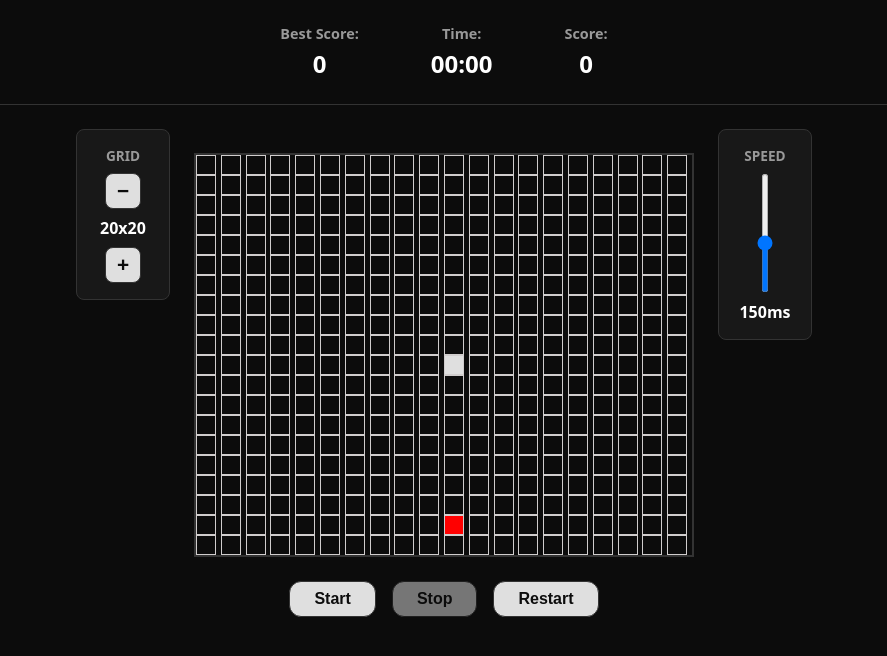
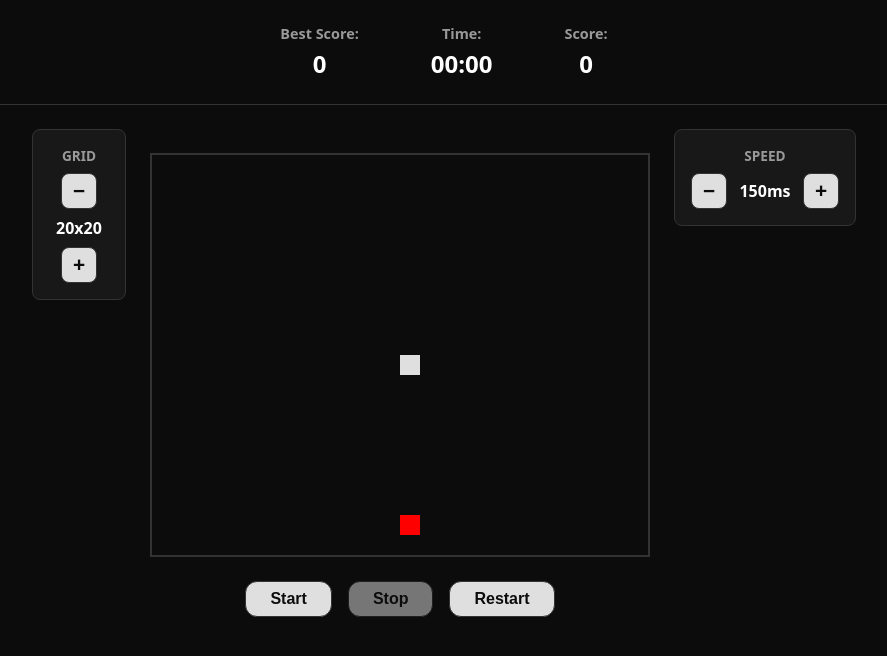
Before and after one commit to narutopanu1999-lang/Snake-game-using-Js, a plain HTML site: page index.html in a window 1280 px wide. Shown: the whole page, without its empty margins (196-1083 px from the left). Drawn offline with Linux system fonts and the light colour scheme.

Commit message:
Replace speed slider with buttons
Co-authored-by: Copilot App <223556219+Copilot@users.noreply.github.com>

```diff
--- a/game.js
+++ b/game.js
@@ -3,6 +3,9 @@ let col = 20;
 let row = 20;
 let minGridSize = 10;
 let maxGridSize = 50;
+let minSpeed = 50;
+let maxSpeed = 300;
+let speedStep = 25;
 
 let intervalId = null;
 let timerIntervalId = null;
@@ -98,9 +101,11 @@ function adjustGridSize(delta) {
     document.getElementById('gridPlusBtn').disabled = col >= maxGridSize;
 }
 
-function updateSpeed() {
-    speed = Number(document.getElementById('speedSlider').value);
+function adjustSpeed(direction) {
+    speed = Math.max(minSpeed, Math.min(maxSpeed, speed - direction * speedStep));
     document.getElementById('speedDisplay').textContent = speed + 'ms';
+    document.getElementById('speedMinusBtn').disabled = speed >= maxSpeed;
+    document.getElementById('speedPlusBtn').disabled = speed <= minSpeed;
 
     if(gameRunning) {
        clearInterval(intervalId);
@@ -133,7 +138,6 @@ function stopGame() {
     document.getElementById('stopBtn').disabled = true;
     document.getElementById('gridMinusBtn').disabled = false;
     document.getElementById('gridPlusBtn').disabled = false;
-    document.getElementById('speedSlider').disabled = false;
 }
 
 function restartGame(){
@@ -155,7 +159,6 @@ function restartGame(){
     document.getElementById('startBtn').disabled = false;
     document.getElementById('gridMinusBtn').disabled = false;
     document.getElementById('gridPlusBtn').disabled = false;
-    document.getElementById('speedSlider').disabled = false;
 }
 
 function gameLoop(){
@@ -231,7 +234,6 @@ function endGame() {
     document.getElementById('stopBtn').disabled = true;
     document.getElementById('gridMinusBtn').disabled = false;
     document.getElementById('gridPlusBtn').disabled = false;
-    document.getElementById('speedSlider').disabled = false;
 
     // Update best score
     if(score > bestScore) {
@@ -260,7 +262,8 @@ document.getElementById('restartBtn').addEventListener('click', restartGame);
 document.getElementById('restartModalBtn').addEventListener('click', restartGame);
 document.getElementById('gridMinusBtn').addEventListener('click', () => adjustGridSize(-2));
 document.getElementById('gridPlusBtn').addEventListener('click', () => adjustGridSize(2));
-document.getElementById('speedSlider').addEventListener('input', updateSpeed);
+document.getElementById('speedMinusBtn').addEventListener('click', () => adjustSpeed(-1));
+document.getElementById('speedPlusBtn').addEventListener('click', () => adjustSpeed(1));
 
 // Disable grid plus button if already at max
 if(col >= maxGridSize) {
--- a/index.html
+++ b/index.html
@@ -52,8 +52,11 @@
             <div class="side-controls right-controls">
                 <div class="control-group">
                     <h4>Speed</h4>
-                    <input type="range" id="speedSlider" min="50" max="300" value="150" class="vertical-slider">
-                    <span id="speedDisplay" class="control-value">150ms</span>
+                    <div class="speed-controls">
+                        <button class="side-btn" id="speedMinusBtn" aria-label="Decrease snake speed" title="Slower">−</button>
+                        <span id="speedDisplay" class="control-value" aria-live="polite">150ms</span>
+                        <button class="side-btn" id="speedPlusBtn" aria-label="Increase snake speed" title="Faster">+</button>
+                    </div>
                 </div>
             </div>
         </div>
--- a/style.css
+++ b/style.css
@@ -190,35 +190,10 @@ html{
     cursor: not-allowed;
 }
 
-/* Vertical Slider for Speed */
-.vertical-slider{
-    width: 6px;
-    height: 120px;
-    border-radius: 3px;
-    background: var(--border-primary-color);
-    outline: none;
-    -webkit-appearance: slider-vertical;
-    appearance: slider-vertical;
-    writing-mode: bt-lr;
-}
-
-.vertical-slider::-webkit-slider-thumb{
-    -webkit-appearance: slider-thumb;
-    appearance: slider-thumb;
-    width: 16px;
-    height: 16px;
-    border-radius: 50%;
-    background: var(--bg-snake-color);
-    cursor: pointer;
-}
-
-.vertical-slider::-moz-range-thumb{
-    width: 16px;
-    height: 16px;
-    border-radius: 50%;
-    background: var(--bg-snake-color);
-    cursor: pointer;
-    border: none;
+.speed-controls{
+    display: flex;
+    align-items: center;
+    gap: var(--space-small);
 }
 
 /* Start Modal */
@@ -293,7 +268,6 @@ html{
 .block{
     width: 20px;
     height: 20px;
-    border: 1px solid var(--border-secondary-color);
 }
 
 
```
Also changed, not shown: 1 other file.
